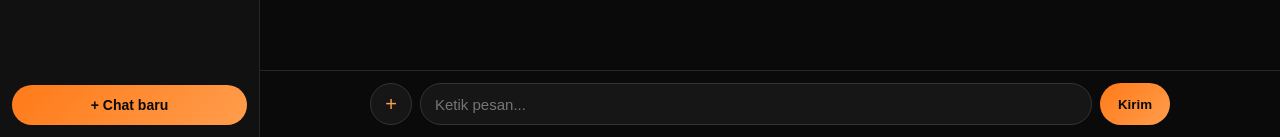
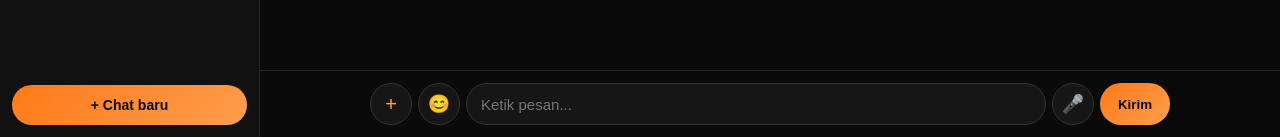
Before and after one commit to entehlah19-cpu/my-ai, a Next.js app: page / in a window 1280 px wide. Shown: the part 663-800 px from the top of the page. Built offline with nearby package versions, Linux system fonts and the light colour scheme.

Commit message:
Implement emoji picker and voice recognition
Added emoji picker and voice input functionality.

```diff
--- a/app/page.tsx
+++ b/app/page.tsx
@@ -33,6 +33,9 @@ export default function Home() {
   const [collapsedProjects, setCollapsedProjects] = useState<Record<string, boolean>>({});
   const [searchQuery, setSearchQuery] = useState("");
   const [openMenuId, setOpenMenuId] = useState<string | null>(null);
+  const [showEmojiPicker, setShowEmojiPicker] = useState(false);
+  const [isListening, setIsListening] = useState(false);
+  const recognitionRef = useRef<any>(null);
   const bottomRef = useRef<HTMLDivElement>(null);
   const fileInputRef = useRef<HTMLInputElement>(null);
   const cameraInputRef = useRef<HTMLInputElement>(null);
@@ -196,6 +199,47 @@ export default function Home() {
       reader.readAsDataURL(file);
     }
     setShowAttachSheet(false);
+  };
+
+  const EMOJI_LIST = [
+    "😀", "😃", "😄", "😁", "😆", "😅", "🤣", "😂", "🙂", "😉",
+    "😊", "😇", "🥰", "😍", "😘", "😋", "😜", "🤗", "🤔", "😎",
+    "🥳", "😭", "😢", "😤", "😡", "🥺", "😴", "🤯", "👍", "👎",
+    "🙏", "👏", "🔥", "✨", "🎉", "❤️", "💡", "✅", "❌", "🤖",
+  ];
+
+  const tambahEmoji = (emoji: string) => {
+    setInput((prev) => prev + emoji);
+  };
+
+  const mulaiRekamSuara = () => {
+    const SpeechRecognitionAPI = (window as any).SpeechRecognition || (window as any).webkitSpeechRecognition;
+    if (!SpeechRecognitionAPI) {
+      alert("Browser kamu belum mendukung input suara. Coba pakai Chrome ya.");
+      return;
+    }
+
+    if (isListening) {
+      recognitionRef.current?.stop();
+      setIsListening(false);
+      return;
+    }
+
+    const recognition = new SpeechRecognitionAPI();
+    recognition.lang = "id-ID";
+    recognition.interimResults = false;
+    recognition.maxAlternatives = 1;
+
+    recognition.onresult = (event: any) => {
+      const teks = event.results[0][0].transcript;
+      setInput((prev) => (prev ? prev + " " + teks : teks));
+    };
+    recognition.onerror = () => setIsListening(false);
+    recognition.onend = () => setIsListening(false);
+
+    recognitionRef.current = recognition;
+    recognition.start();
+    setIsListening(true);
   };
 
   // --- Kirim pesan ---
@@ -411,6 +455,24 @@ export default function Home() {
           .hamburger { display: inline-flex !important; }
         }
         .hamburger { display: none; }
+
+        .emoji-picker {
+          max-width: 800px; margin: 0 auto 8px auto; background: #161616;
+          border: 1px solid #333; border-radius: 14px; padding: 10px;
+          display: grid; grid-template-columns: repeat(8, 1fr); gap: 4px;
+          max-height: 160px; overflow-y: auto;
+        }
+        .emoji-item {
+          background: none; border: none; font-size: 20px; padding: 6px;
+          cursor: pointer; border-radius: 8px;
+        }
+        .emoji-item:hover { background: #262626; }
+
+        @keyframes pulse {
+          0% { box-shadow: 0 0 0 0 rgba(255,59,59,0.5); }
+          70% { box-shadow: 0 0 0 8px rgba(255,59,59,0); }
+          100% { box-shadow: 0 0 0 0 rgba(255,59,59,0); }
+        }
       `}</style>
 
       <div className={`overlay ${sidebarOpen ? "show" : ""}`} onClick={() => setSidebarOpen(false)} />
@@ -643,12 +705,28 @@ export default function Home() {
           <input ref={cameraInputRef} type="file" accept="image/*" capture="environment" style={{ display: "none" }} onChange={(e) => e.target.files?.[0] && handleFilePicked(e.target.files[0])} />
           <input ref={docInputRef} type="file" accept=".txt,.pdf,.docx" style={{ display: "none" }} onChange={(e) => e.target.files?.[0] && handleDocPicked(e.target.files[0])} />
 
-          <div style={{ display: "flex", gap: 8, maxWidth: 800, margin: "0 auto" }}>
+          {showEmojiPicker && (
+            <div className="emoji-picker">
+              {EMOJI_LIST.map((em) => (
+                <button key={em} className="emoji-item" onClick={() => tambahEmoji(em)}>
+                  {em}
+                </button>
+              ))}
+            </div>
+          )}
+
+          <div style={{ display: "flex", gap: 6, maxWidth: 800, margin: "0 auto" }}>
             <button
               onClick={() => setShowAttachSheet(true)}
               style={{ width: 42, height: 42, borderRadius: "50%", border: "1px solid #333", background: "#161616", color: "#ff9d4d", fontSize: 20, cursor: "pointer", flexShrink: 0 }}
             >
               +
+            </button>
+            <button
+              onClick={() => setShowEmojiPicker((v) => !v)}
+              style={{ width: 42, height: 42, borderRadius: "50%", border: "1px solid #333", background: showEmojiPicker ? "#2a2015" : "#161616", color: "#ff9d4d", fontSize: 18, cursor: "pointer", flexShrink: 0 }}
+            >
+              😊
             </button>
             <input
               value={input}
@@ -657,6 +735,18 @@ export default function Home() {
               placeholder="Ketik pesan..."
               style={{ flex: 1, minWidth: 0, padding: "10px 14px", borderRadius: 24, border: "1px solid #333", background: "#161616", color: "#f5f5f5", outline: "none", fontSize: 15 }}
             />
+            <button
+              onClick={mulaiRekamSuara}
+              style={{
+                width: 42, height: 42, borderRadius: "50%", border: "1px solid #333",
+                background: isListening ? "#ff3b3b" : "#161616", color: isListening ? "#fff" : "#ff9d4d",
+                fontSize: 18, cursor: "pointer", flexShrink: 0,
+                animation: isListening ? "pulse 1s infinite" : "none",
+              }}
+              title="Input suara"
+            >
+              🎤
+            </button>
             <button
               onClick={kirimPesan}
               disabled={loading}
```
